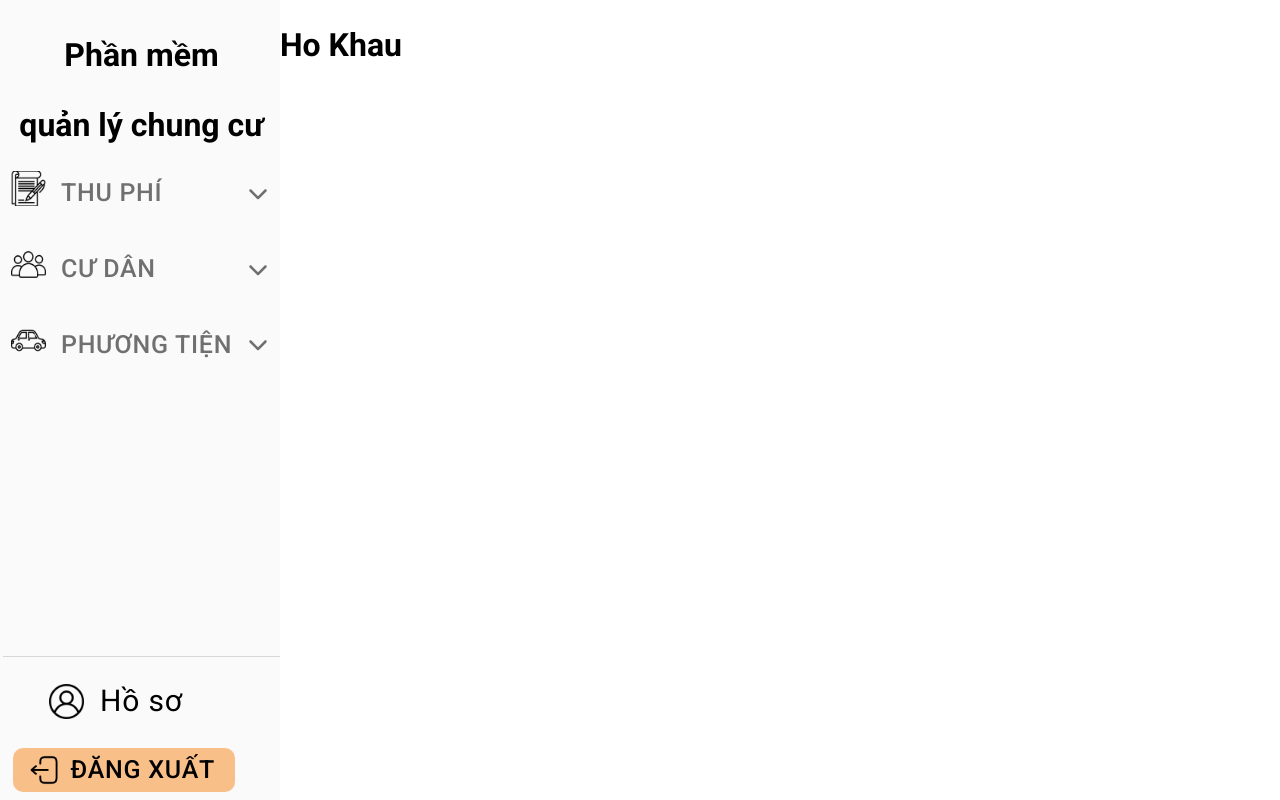
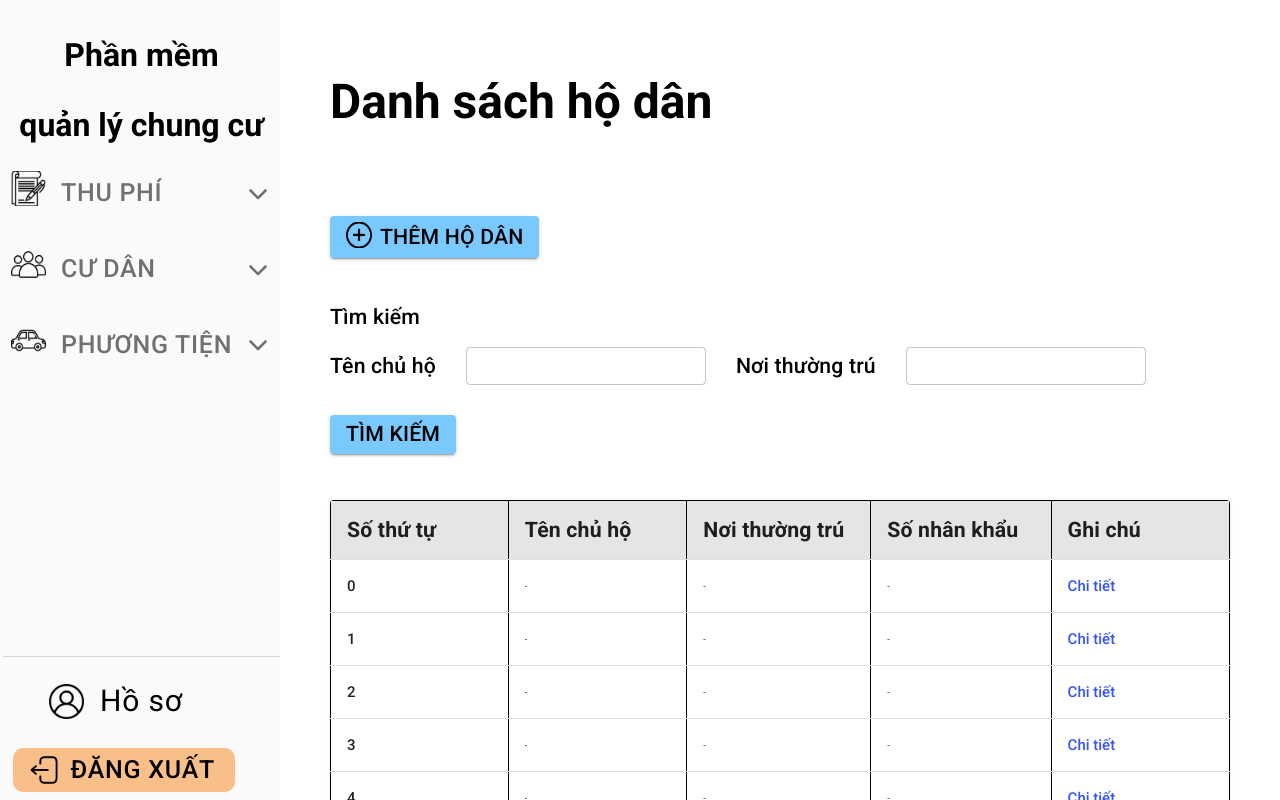
Before and after one commit to huulamthcsyl/CNPM-20231, a React (Create React App) app in the folder frontend/: page /hokhau in a window 1280 px wide. Shown: the top 800 px of the page. Built offline with nearby package versions, Linux system fonts and the light colour scheme.

Commit message:
This is a new commit for what I originally planned to be amended

```diff
--- a/frontend/src/Layout/DefaulLayout.module.scss
+++ b/frontend/src/Layout/DefaulLayout.module.scss
@@ -1,14 +1,14 @@
 .wrapper {
+  align-content: center;
+
   width: 100%;
-  height: 100%;
-  align-content: center;
   display: flex;
   flex-direction: row;
 }
 .sidebar {
-  width: auto;
   flex: 0 0 auto;
 }
 .children {
-  flex: 1;
+  position: absolute;
+  left: 280px;
 }
--- a/frontend/src/Layout/Sidebar/Sidebar.module.scss
+++ b/frontend/src/Layout/Sidebar/Sidebar.module.scss
@@ -1,10 +1,17 @@
 .sidebar {
-  height: 100vh;
+  height: 100%;
   background-color: #fafafa;
   display: flex;
   flex-direction: column;
   width: 280px;
   padding-left: 3px;
+}
+.wrapperparent {
+  height: 100vh;
+  position: fixed;
+  overflow-x: hidden;
+  overflow-y: scroll;
+  background-color: #fff;
 }
 .title {
   text-align: center;
--- a/frontend/src/Layout/Sidebar/index.js
+++ b/frontend/src/Layout/Sidebar/index.js
@@ -22,6 +22,7 @@ function Sidebar() {
     navigate("/");
   };
   return (
+    <div className={cx("wrapperparent")}>
       <div className={cx("sidebar")}>
         <div className={cx("title")}>
           <h1>Phần mềm</h1>
@@ -162,6 +163,7 @@ function Sidebar() {
           )}
         </div>
       </div>
+    </div>
   );
 }
 
--- /dev/null
+++ b/frontend/src/Layout/component/ButtonAdd.js
@@ -0,0 +1,27 @@
+import PlusCircle from "../../Icons/PlusCircle.png";
+import { Button, Typography } from "@mui/material";
+import { NavLink } from "react-router-dom";
+
+function ButtonAdd({ to, title }) {
+  return (
+    <NavLink to={to}>
+      <Button
+        variant="contained"
+        style={{ backgroundColor: "#79C9FF", margin: "30px 0px" }}
+      >
+        <Typography style={{ marginRight: "8px" }}>
+          <img
+            src={PlusCircle}
+            style={{ width: "26px", height: "26px" }}
+            alt=""
+          />
+        </Typography>
+        <Typography variant="h4" style={{ color: "black" }}>
+          {title}
+        </Typography>
+      </Button>
+    </NavLink>
+  );
+}
+
+export default ButtonAdd;
--- /dev/null
+++ b/frontend/src/Layout/component/ButtonSearch.js
@@ -0,0 +1,16 @@
+import { Button, Typography } from "@mui/material";
+
+function ButtonSearch({ title }) {
+  return (
+    <Button
+      variant="contained"
+      style={{ backgroundColor: "#79C9FF", margin: "30px 0px" }}
+    >
+      <Typography variant="h4" style={{ color: "black" }}>
+        {title}
+      </Typography>
+    </Button>
+  );
+}
+
+export default ButtonSearch;
--- a/frontend/src/Pages/HoKhau/index.js
+++ b/frontend/src/Pages/HoKhau/index.js
@@ -1,8 +1,139 @@
+import {
+  Grid,
+  Paper,
+  Table,
+  TableBody,
+  TableCell,
+  TableContainer,
+  TableHead,
+  TableRow,
+  TextField,
+  ThemeProvider,
+  Typography,
+  createTheme,
+} from "@mui/material";
+import ButtonAdd from "../../Layout/component/ButtonAdd";
+import ButtonSearch from "../../Layout/component/ButtonSearch";
+
+const theme = createTheme({
+  components: {
+    MuiTypography: {
+      styleOverrides: {
+        root: {
+          fontWeight: "500",
+        },
+      },
+    },
+    MuiTextField: {
+      styleOverrides: {
+        root: {
+          padding: "0px 30px",
+          width: "300px",
+          "& .MuiInputBase-input": {
+            fontSize: "20px",
+            padding: "5px",
+          },
+        },
+      },
+    },
+  },
+});
+const tableHead = [
+  { name: "Số thứ tự" },
+  { name: "Tên chủ hộ" },
+  { name: "Nơi thường trú" },
+  { name: "Số nhân khẩu" },
+  { name: "Ghi chú" },
+];
+const info = [{}, {}, {}, {}, {}, {}, {}, {}, {}];
 function HoKhau() {
   return (
-    <div>
-      <h1>Ho Khau</h1>
-    </div>
+    <Grid container spacing={2} style={{ padding: "50px" }}>
+      <ThemeProvider theme={theme}>
+        <Grid xs={12}>
+          <h1 style={{ fontSize: "48px", paddingLeft: "16px" }}>
+            Danh sách hộ dân
+          </h1>
+        </Grid>
+        <Grid item xs={12}>
+          <ButtonAdd to="/themhodan" title="Thêm hộ dân"></ButtonAdd>
+        </Grid>
+        <Grid item xs={12}>
+          <Typography variant="h4">Tìm kiếm</Typography>
+        </Grid>
+        <Grid item xs={12}>
+          <div
+            style={{
+              display: "flex",
+              alignItems: "center",
+              flexWrap: "wrap",
+            }}
+          >
+            <Typography variant="h4">Tên chủ hộ</Typography>
+            <TextField></TextField>
+            <div
+              style={{
+                display: "flex",
+                alignItems: "center",
+              }}
+            >
+              <Typography variant="h4">Nơi thường trú</Typography>
+              <TextField></TextField>
+            </div>
+            <ButtonSearch title="Tìm kiếm"></ButtonSearch>
+          </div>
+        </Grid>
+      </ThemeProvider>
+      <Grid item xs={12}>
+        <TableContainer component={Paper}>
+          <Table sx={{ minWidth: 650 }}>
+            <TableHead>
+              <TableRow>
+                {tableHead.map((col, index) => (
+                  <TableCell key={index}>
+                    <Typography
+                      variant="h4"
+                      style={{ fontWeight: "bold" }}
+                      padding={0}
+                    >
+                      {col.name}
+                    </Typography>
+                  </TableCell>
+                ))}
+              </TableRow>
+            </TableHead>
+            <TableBody>
+              {info.map((colume, index) => (
+                <TableRow key={index}>
+                  <TableCell>
+                    <Typography
+                      variant="h5"
+                      style={{ fontWeight: "500" }}
+                      padding={0}
+                    >
+                      {index}
+                    </Typography>
+                  </TableCell>
+                  <TableCell>-</TableCell>
+                  <TableCell>-</TableCell>
+                  <TableCell>-</TableCell>
+                  <TableCell>
+                    <Typography
+                      variant="h5"
+                      style={{ fontWeight: "500" }}
+                      padding={0}
+                      color="#3454FC"
+                    >
+                      Chi tiết
+                    </Typography>
+                  </TableCell>
+                </TableRow>
+              ))}
+            </TableBody>
+          </Table>
+        </TableContainer>
+      </Grid>
+    </Grid>
   );
 }
 
--- a/frontend/src/Pages/HoSo/index.js
+++ b/frontend/src/Pages/HoSo/index.js
@@ -51,6 +51,7 @@ const theme2 = createTheme({
     },
   },
 });
+
 function HoSoPage() {
   const [value, setValue] = useState("Nam");
 
@@ -233,13 +234,25 @@ function HoSoPage() {
                   <Grid item>
                     <TextField></TextField>
                   </Grid>
+
                   <Grid item>
-                    <Typography variant="h4" fontWeight={400}>
-                      Xác nhận mật khẩu mới
-                    </Typography>
-                  </Grid>
-                  <Grid item>
-                    <TextField></TextField>
+                    <div
+                      style={{
+                        display: "flex",
+                        justifyContent: "space-between",
+                        alignItems: "center",
+                      }}
+                    >
+                      <Typography
+                        variant="h4"
+                        fontWeight={400}
+                        marginRight="30px"
+                      >
+                        Xác nhận mật khẩu mới
+                      </Typography>
+
+                      <TextField></TextField>
+                    </div>
                   </Grid>
                 </Grid>
                 <NavLink to="./">
```
Lines whose indentation alone changed are shown as unchanged.
